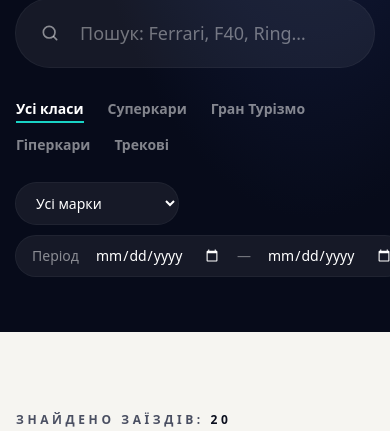
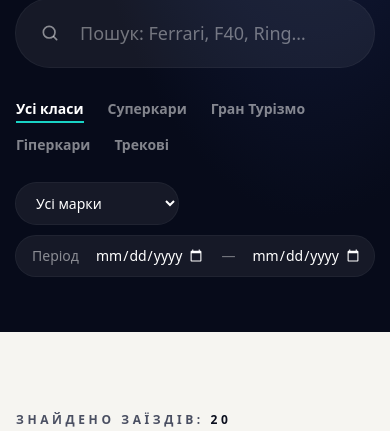
Before and after one commit to dorawebstart/apex-track, a Laravel app: page /sessions in a window 390 px wide; the page is wider, and only the part inside the window is pictured. Shown: the part 419-850 px from the top of that part. Run offline with Laravel 12, Linux system fonts and the light colour scheme; data comes from the database, SQL or seed files in the repository; style sheets or scripts are compiled from the project's sources.

Commit message:
Етап 12: адаптивність — без горизонтальної прокрутки на телефоні, фільтр дат уміщується в 375 px

```diff
--- a/resources/css/app.css
+++ b/resources/css/app.css
@@ -35,6 +35,8 @@
 @layer base {
     html { scroll-behavior: smooth; }
     body { @apply bg-night-950 text-slate-100 font-sans antialiased; }
+    /* Блоки, що «виїжджають» збоку, не мають розширювати сторінку на телефоні (clip не ламає sticky) */
+    html, body { overflow-x: clip; }
     h1, h2, h3 { @apply font-display tracking-[-0.02em]; }
     :focus-visible { @apply outline-2 outline-offset-2 outline-apex-400; }
 }
--- a/resources/views/sessions/index.blade.php
+++ b/resources/views/sessions/index.blade.php
@@ -41,13 +41,13 @@
                                 <option value="{{ $brand }}" @selected(($filters['brand'] ?? '') === $brand)>{{ $brand }}</option>
                             @endforeach
                         </select>
-                        <div class="flex items-center gap-2 rounded-full bg-white/[0.06] py-1 pl-4 pr-1 ring-1 ring-white/10">
+                        <div class="flex w-full items-center gap-2 rounded-full bg-white/[0.06] py-1 pl-4 pr-1 ring-1 ring-white/10 sm:w-auto">
                             <span class="text-white/50">Період</span>
                             <label for="from" class="sr-only">Дата від</label>
-                            <input id="from" name="from" type="date" value="{{ $filters['from'] ?? '' }}" class="rounded-full border-0 bg-transparent px-2 py-1.5 text-white [color-scheme:dark] focus:ring-2 focus:ring-apex-500">
+                            <input id="from" name="from" type="date" value="{{ $filters['from'] ?? '' }}" class="min-w-0 flex-1 rounded-full border-0 bg-transparent px-2 py-1.5 text-white [color-scheme:dark] focus:ring-2 focus:ring-apex-500 sm:flex-none">
                             <span class="text-white/40">—</span>
                             <label for="to" class="sr-only">Дата до</label>
-                            <input id="to" name="to" type="date" value="{{ $filters['to'] ?? '' }}" class="rounded-full border-0 bg-transparent px-2 py-1.5 text-white [color-scheme:dark] focus:ring-2 focus:ring-apex-500">
+                            <input id="to" name="to" type="date" value="{{ $filters['to'] ?? '' }}" class="min-w-0 flex-1 rounded-full border-0 bg-transparent px-2 py-1.5 text-white [color-scheme:dark] focus:ring-2 focus:ring-apex-500 sm:flex-none">
                         </div>
                         @if (array_filter($filters))
                             <a href="{{ route('sessions.index') }}" class="link-underline px-2 font-semibold text-white">Скинути фільтри</a>
```
